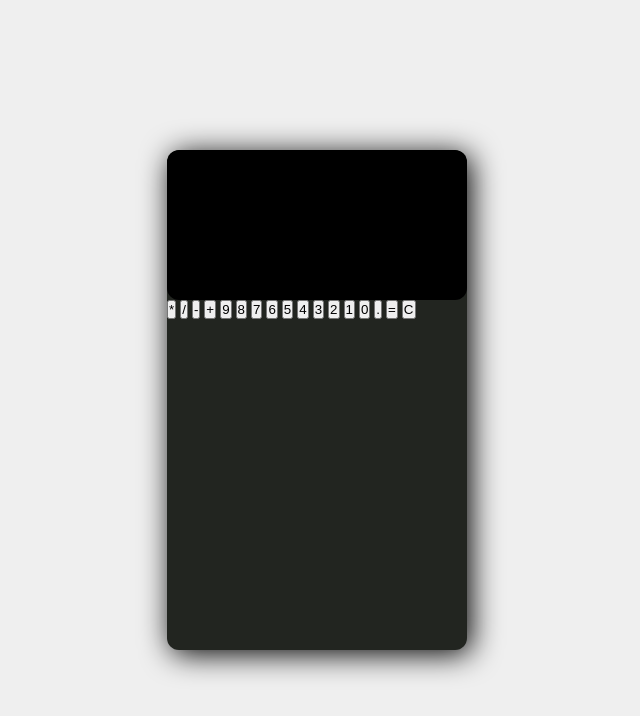
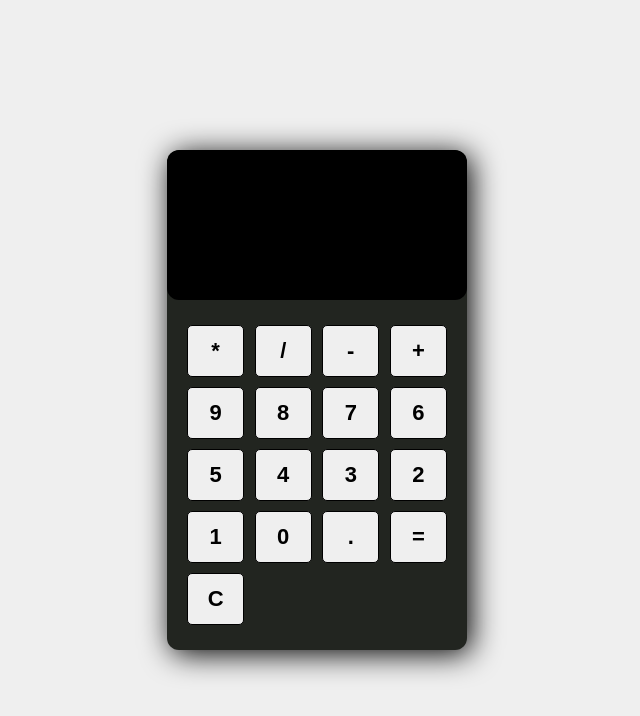
Before and after one commit to rothinroy20/Calculator, a plain HTML site: page index.html in a window 1280 px wide. Shown: the whole page, without its empty margins (323-963 px from the left). Drawn offline with Linux system fonts and the light colour scheme.

Commit message:
buttons add

```diff
--- a/index.html
+++ b/index.html
@@ -14,7 +14,7 @@
             <input type="text" class="screen">
         </form>
 
-        <div class="button">
+        <div class="buttons">
             <button type="button" class="btn-btn-yellow" data-num="*">*</button>
             <button type="button" class="btn-btn-yellow" data-num="/">/</button>
             <button type="button" class="btn-btn-yellow" data-num="-">-</button>
@@ -32,8 +32,8 @@
             <button type="button" class="btn-btn-grey" data-num="0">0</button>
             <button type="button" class="btn-btn-grey" data-num=".">.</button>
 
-            <button type="button" class="btn-btn-grey">=</button>
-            <button type="button" class="btn-btn-grey">C</button>
+            <button type="button" class="btn-btn-equal">=</button>
+            <button type="button" class="btn-btn-clear">C</button>
         </div>
     </section>
 
--- a/style.css
+++ b/style.css
@@ -31,4 +31,40 @@ form input {
     color: #ffff;
     background: #000;
     text-align: right;
+    pointer-events: none;
 }
+
+.buttons{
+    display: flex;
+    flex-wrap: wrap;
+    justify-content: space-between;
+    padding: 20px;
+}
+
+button {
+    flex: 0 0 22%;
+    margin: 5px 0;
+    border: 1px solid #000;
+    width: 60px;
+    height: 52px;
+    font-size: 22px;
+    font-weight: 600;
+    border-radius: 5px;
+    cursor: pointer;
+}
+
+.btn-yellow{
+    background: rgb(245, 146, 62);
+    color: #fff;
+}
+.btn-grey{
+    background: rgb(224, 224, 224);
+}
+
+.btn-equal{
+    background: green;
+}
+
+.btn-clear{
+    background: red;
+}
```
